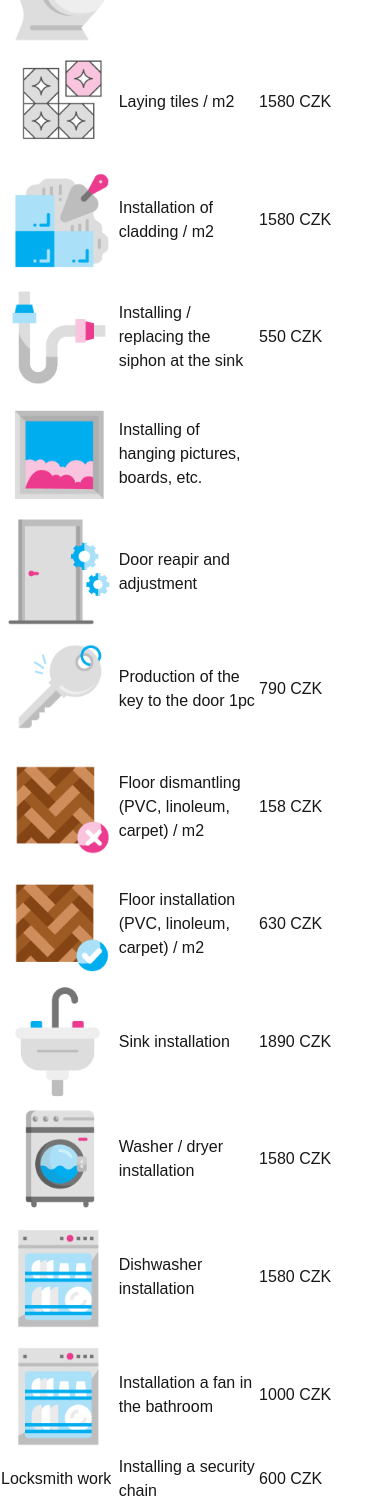
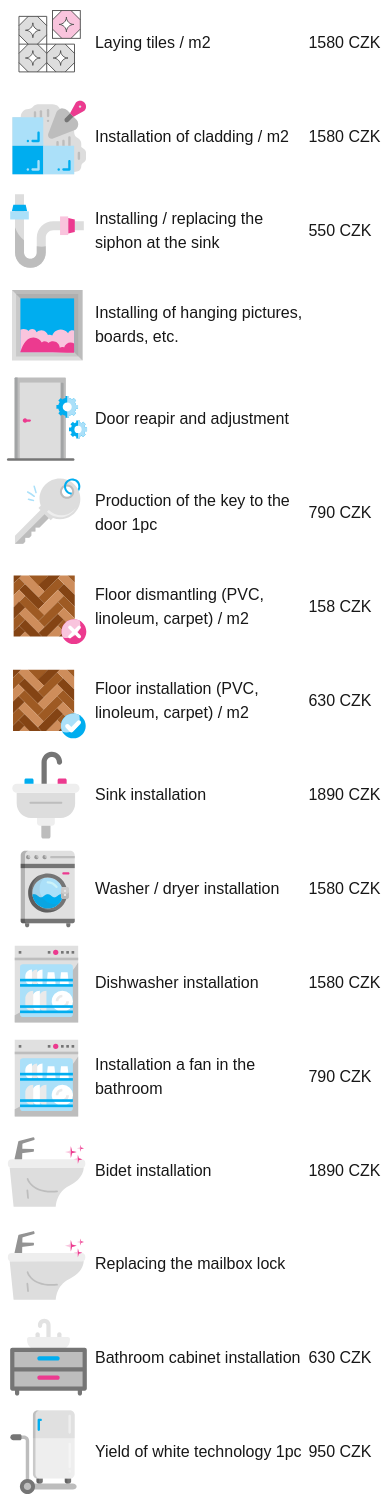
Before and after one commit to HonzaPenicka/plumbering, a Next.js app: page /price-list in a window 390 px wide. Shown: the part 432-1934 px from the top of the page. Built offline with nearby package versions, Linux system fonts and the light colour scheme.

Commit message:
Update price-list.tsx

```diff
--- a/src/pages/price-list.tsx
+++ b/src/pages/price-list.tsx
@@ -84,7 +84,7 @@ export default function PriceList() {
         <meta name="viewport" content="width=device-width, initial-scale=1" />
         <link
           rel="canonical"
-          href="https://www.www.plumberprague.cz/price-list"
+          href="https://www.yourbob.cz/price-list"
         />
       </Head>
       <div
@@ -151,7 +151,7 @@ export default function PriceList() {
                   {/* Installation work */}
                   <tr>
                     <td className="border-b border-blue-500 px-2 py-2 md:px-4 md:py-4">
-                      <img className='w-12 justify-center' src="/img/hero/Instalace - výměna hadic pro vanové baterie - umyvadla - dřezu.png" alt="" />
+                      <img className='w-12 justify-center' src="/img/hero/Instalace - výměna hadic pro vanové baterie - umyvadla - dřezu.svg" alt="" />
                     </td>
                     <td className="border border-blue-500 px-2 py-2 md:px-4 md:py-4">
                       Replacement / instalation of hoses for tub faucets, sinks and basins
@@ -162,7 +162,7 @@ export default function PriceList() {
                   </tr>
                   <tr>
                     <td className="border-0 border-blue-500 px-2 py-2 md:px-4 md:py-4">
-                      <img className='w-12 justify-center' src="/img/hero/Instalace pisoaru .png" alt="" />
+                      <img className='w-12 justify-center' src="/img/hero/Instalace bidetu.svg" alt="" />
                     </td>
                     <td className="border border-blue-500 px-2 py-2 md:px-4 md:py-4">
                       Installation of urinals
@@ -173,7 +173,7 @@ export default function PriceList() {
                   </tr>
                   <tr>
                     <td className="border-t border-blue-500 px-2 py-2 md:px-4 md:py-4">
-                      <img className='w-12 justify-center' src="/img/hero/Instalace toalety.png" alt="" />
+                      <img className='w-12 justify-center' src="/img/hero/Instalace toalety.svg" alt="" />
                     </td>
                     <td className="border border-blue-500 px-2 py-2 md:px-4 md:py-4">
                       Toilet installation
@@ -184,7 +184,7 @@ export default function PriceList() {
                   </tr>
                   <tr>
                     <td className="border-t border-blue-500 px-2 py-2 md:px-4 md:py-4">
-                      <img className='w-12 justify-center' src="/img/hero/Položení dlažby m2.png" alt="" />
+                      <img className='w-12 justify-center' src="/img/hero/Položení dlažby m2.svg" alt="" />
                     </td>
                     <td className="border border-blue-500 px-2 py-2 md:px-4 md:py-4">
                       Laying tiles / m2
@@ -197,7 +197,7 @@ export default function PriceList() {
                   {/* Plumbing work */}
                   <tr>
                     <td className="border-t border-blue-500 px-2 py-2 md:px-4 md:py-4">
-                      <img className='w-12 justify-center' src="/img/hero/Montáž  obkladů m2.png" alt="" />
+                      <img className='w-12 justify-center' src="/img/hero/Montáž  obkladů m2.svg" alt="" />
                     </td>
                     <td className="border border-blue-500 px-2 py-2 md:px-4 md:py-4">
                       Installation of cladding / m2
@@ -208,7 +208,7 @@ export default function PriceList() {
                   </tr>
                   <tr>
                     <td className="border-t border-blue-500 px-2 py-2 md:px-4 md:py-4">
-                      <img className='w-12 justify-center' src="/img/hero/Instalace - výměna syfonu u umyvadla.png" alt="" />
+                      <img className='w-12 justify-center' src="/img/hero/Instalace - výměna syfonu u umyvadla.svg" alt="" />
                     </td>
                     <td className="border border-blue-500 px-2 py-2 md:px-4 md:py-4">
                       Installing / replacing the siphon at the sink
@@ -219,7 +219,7 @@ export default function PriceList() {
                   </tr>
                   <tr>
                     <td className="border-t border-blue-500 px-2 py-2 md:px-4 md:py-4">
-                      <img className='w-12 justify-center' src="/img/hero/Instalace závěsných obrazů - tabulí.png" alt="" />
+                      <img className='w-12 justify-center' src="/img/hero/Instalace závěsných obrazů - tabulí.svg" alt="" />
                     </td>
                     <td className="border border-blue-500 px-2 py-2 md:px-4 md:py-4">
                       Installing of hanging pictures, boards, etc.
@@ -229,7 +229,7 @@ export default function PriceList() {
                   </tr>
                   <tr>
                     <td className="border-t border-blue-500 px-2 py-2 md:px-4 md:py-4">
-                      <img className='w-12 justify-center' src="/img/hero/Oprava a seřízení dveří.png" alt="" />
+                      <img className='w-12 justify-center' src="/img/hero/Oprava a seřízení dveří.svg" alt="" />
                     </td>
                     <td className="border border-blue-500 px-2 py-2 md:px-4 md:py-4">
                       Door reapir and adjustment
@@ -241,7 +241,7 @@ export default function PriceList() {
                   {/* Electrical work */}
                   <tr>
                     <td className="border-t border-blue-500 px-2 py-2 md:px-4 md:py-4">
-                      <img className='w-12 justify-center' src="/img/hero/Výroba klíč.png" alt="" />
+                      <img className='w-12 justify-center' src="/img/hero/Výroba klíč.svg" alt="" />
                     </td>
                     <td className="border border-blue-500 px-2 py-2 md:px-4 md:py-4">
                       Production of the key to the door 1pc
@@ -252,7 +252,7 @@ export default function PriceList() {
                   </tr>
                   <tr>
                     <td className="border-t border-blue-500 px-2 py-2 md:px-4 md:py-4">
-                      <img className='w-12 justify-center' src="/img/hero/Montáž podlahy (pvc, lino, koberec).png" alt="" />
+                      <img className='w-12 justify-center' src="/img/hero/Montáž podlahy (pvc, lino, koberec).svg" alt="" />
                     </td>
                     <td className="border border-blue-500 px-2 py-2 md:px-4 md:py-4">
                       Floor dismantling (PVC, linoleum, carpet) / m2
@@ -263,7 +263,7 @@ export default function PriceList() {
                   </tr>
                   <tr>
                     <td className="border-t border-blue-500 px-2 py-2 md:px-4 md:py-4">
-                      <img className='w-12 justify-center' src="/img/hero/Demontáž podlady (pvc, lino, koberec).png" alt="" />
+                      <img className='w-12 justify-center' src="/img/hero/Demontáž podlady (pvc, lino, koberec).svg" alt="" />
                     </td>
                     <td className="border border-blue-500 px-2 py-2 md:px-4 md:py-4">
                       Floor installation (PVC, linoleum, carpet) / m2
@@ -276,7 +276,7 @@ export default function PriceList() {
                   {/* Painting and decorating work */}
                   <tr>
                     <td className="border-t border-blue-500 px-2 py-2 md:px-4 md:py-4">
-                      <img className='w-12 justify-center' src="/img/hero/Instalace umyvadla.png" alt="" />
+                      <img className='w-12 justify-center' src="/img/hero/Instalace umyvadla.svg" alt="" />
                     </td>
                     <td className="border border-blue-500 px-2 py-2 md:px-4 md:py-4">
                       Sink installation
@@ -287,7 +287,7 @@ export default function PriceList() {
                   </tr>
                   <tr>
                     <td className="border-t border-blue-500 px-2 py-2 md:px-4 md:py-4">
-                      <img className='w-12 justify-center' src="/img/hero/Instalace pračky - sušičky.png" alt="" />
+                      <img className='w-12 justify-center' src="/img/hero/Instalace pračky - sušičky.svg" alt="" />
                     </td>
                     <td className="border border-blue-500 px-2 py-2 md:px-4 md:py-4">
                       Washer / dryer installation
@@ -298,7 +298,7 @@ export default function PriceList() {
                   </tr>
                   <tr>
                     <td className="border-t border-blue-500 px-2 py-2 md:px-4 md:py-4">
-                      <img className='w-12 justify-center' src="/img/hero/Instalace myčky nádobí.png" alt="" />
+                      <img className='w-12 justify-center' src="/img/hero/Instalace myčky nádobí.svg" alt="" />
                     </td>
                     <td className="border border-blue-500 px-2 py-2 md:px-4 md:py-4">
                       Dishwasher installation
@@ -311,140 +311,224 @@ export default function PriceList() {
                   {/* Locksmith work */}
                   <tr>
                     <td className="border-t border-blue-500 px-2 py-2 md:px-4 md:py-4">
-                      <img className='w-12 justify-center' src="/img/hero/Instalace myčky nádobí.png" alt="" />
+                      <img className='w-12 justify-center' src="/img/hero/Instalace myčky nádobí.svg" alt="" />
                     </td>
                     <td className="border border-blue-500 px-2 py-2 md:px-4 md:py-4">
                       Installation a fan in the bathroom
                     </td>
                     <td className="border border-blue-500 px-2 py-2 md:px-4 md:py-4">
-                      1000 CZK
+                      790 CZK
                     </td>
                   </tr>
                   <tr>
-                    <td className="border border-blue-500 px-2 py-2 md:px-4 md:py-4">
-                      Locksmith work
+                    <td className="border-t border-blue-500 px-2 py-2 md:px-4 md:py-4">
+                      <img className='w-12 justify-center' src="/img/hero/Instalace bidetu.svg" alt="" />
                     </td>
                     <td className="border border-blue-500 px-2 py-2 md:px-4 md:py-4">
-                      Installing a security chain
+                      Bidet installation
                     </td>
                     <td className="border border-blue-500 px-2 py-2 md:px-4 md:py-4">
-                      600 CZK
+                      1890 CZK
                     </td>
                   </tr>
 
                   {/* Garden and outdoor maintenance */}
                   <tr>
-                    <td className="border border-blue-500 px-2 py-2 md:px-4 md:py-4">
-                      Garden and outdoor maintenance
+                    <td className="border-t border-blue-500 px-2 py-2 md:px-4 md:py-4">
+                      <img className='w-12 justify-center' src="/img/hero/Instalace bidetu.svg" alt="" />
                     </td>
                     <td className="border border-blue-500 px-2 py-2 md:px-4 md:py-4">
-                      Mowing lawns, trimming bushes
+                      Replacing the mailbox lock
                     </td>
                     <td className="border border-blue-500 px-2 py-2 md:px-4 md:py-4">
-                      600 CZK/hour
                     </td>
                   </tr>
                   <tr>
-                    <td className="border border-blue-500 px-2 py-2 md:px-4 md:py-4">
-                      Garden and outdoor maintenance
+                    <td className="border-t border-blue-500 px-2 py-2 md:px-4 md:py-4">
+                      <img className='w-12 justify-center' src="/img/hero/Instalace koupelnové skříňky.svg" alt="" />
                     </td>
                     <td className="border border-blue-500 px-2 py-2 md:px-4 md:py-4">
-                      Minor flowerbed maintenance
+                      Bathroom cabinet installation
                     </td>
                     <td className="border border-blue-500 px-2 py-2 md:px-4 md:py-4">
-                      600 CZK/hour
+                      630 CZK
                     </td>
                   </tr>
                   <tr>
-                    <td className="border border-blue-500 px-2 py-2 md:px-4 md:py-4">
-                      Garden and outdoor maintenance
+                    <td className="border-t border-blue-500 px-2 py-2 md:px-4 md:py-4">
+                      <img className='w-12 justify-center' src="/img/hero/Výnos bíle techniky 1ks.svg" alt="" />
                     </td>
                     <td className="border border-blue-500 px-2 py-2 md:px-4 md:py-4">
-                      Fence and gate repairs
+                      Yield of white technology 1pc
                     </td>
                     <td className="border border-blue-500 px-2 py-2 md:px-4 md:py-4">
-                      1000 CZK/task
+                      950 CZK
                     </td>
                   </tr>
 
                   {/* Minor indoor repairs */}
                   <tr>
-                    <td className="border border-blue-500 px-2 py-2 md:px-4 md:py-4">
-                      Minor indoor repairs
+                    <td className="border-t border-blue-500 px-2 py-2 md:px-4 md:py-4">
+                      <img className='w-12 justify-center' src="/img/hero/Instalace sprchového koutu.svg" alt="" />
                     </td>
                     <td className="border border-blue-500 px-2 py-2 md:px-4 md:py-4">
-                      Repairing doors and hinges
+                      Shower enclosure installation
                     </td>
                     <td className="border border-blue-500 px-2 py-2 md:px-4 md:py-4">
-                      600 CZK/item
+                      1890 CZK
                     </td>
                   </tr>
                   <tr>
-                    <td className="border border-blue-500 px-2 py-2 md:px-4 md:py-4">
-                      Minor indoor repairs
+                    <td className="border-t border-blue-500 px-2 py-2 md:px-4 md:py-4">
+                      <img className='w-12 justify-center' src="/img/hero/Instalace topného elektro žebříku.svg" alt="" />
                     </td>
                     <td className="border border-blue-500 px-2 py-2 md:px-4 md:py-4">
-                      Replacing seals
+                      Installation of electric heating ladder
                     </td>
                     <td className="border border-blue-500 px-2 py-2 md:px-4 md:py-4">
-                      400 CZK/window/door
+                      950 CZK
                     </td>
                   </tr>
                   <tr>
-                    <td className="border border-blue-500 px-2 py-2 md:px-4 md:py-4">
-                      Minor indoor repairs
+                    <td className="border-t border-blue-500 px-2 py-2 md:px-4 md:py-4">
+                      <img className='w-12 justify-center' src="/img/hero/Výměna boileru.svg" alt="" />
                     </td>
                     <td className="border border-blue-500 px-2 py-2 md:px-4 md:py-4">
-                      Kitchen cabinet door maintenance
+                      Boiler replacement
                     </td>
                     <td className="border border-blue-500 px-2 py-2 md:px-4 md:py-4">
-                      600 CZK/door
+                      2360 CZK
                     </td>
                   </tr>
                   <tr>
-                    <td className="border border-blue-500 px-2 py-2 md:px-4 md:py-4">
-                      Minor indoor repairs
+                    <td className="border-t border-blue-500 px-2 py-2 md:px-4 md:py-4">
+                      <img className='w-12 justify-center' src="/img/hero/Výměna lustru.svg" alt="" />
                     </td>
                     <td className="border border-blue-500 px-2 py-2 md:px-4 md:py-4">
-                      Floor repairs
+                      Chandelier replacement
                     </td>
                     <td className="border border-blue-500 px-2 py-2 md:px-4 md:py-4">
-                      700 CZK/m²
+                      790 CZK
                     </td>
                   </tr>
 
                   {/* Seasonal maintenance */}
                   <tr>
-                    <td className="border border-blue-500 px-2 py-2 md:px-4 md:py-4">
-                      Seasonal maintenance
+                    <td className="border-t border-blue-500 px-2 py-2 md:px-4 md:py-4">
+                      <img className='w-12 justify-center' src="/img/hero/Instalace TV.svg" alt="" />
                     </td>
                     <td className="border border-blue-500 px-2 py-2 md:px-4 md:py-4">
-                      Gutter cleaning and maintenance
+                      TV installation
                     </td>
                     <td className="border border-blue-500 px-2 py-2 md:px-4 md:py-4">
-                      1000 CZK
+                      950 CZK
                     </td>
                   </tr>
                   <tr>
-                    <td className="border border-blue-500 px-2 py-2 md:px-4 md:py-4">
-                      Seasonal maintenance
+                    <td className="border-t border-blue-500 px-2 py-2 md:px-4 md:py-4">
+                      <img className='w-12 justify-center' src="/img/hero/Instalace varné eletrické desky .png" alt="" />
                     </td>
                     <td className="border border-blue-500 px-2 py-2 md:px-4 md:py-4">
-                      Christmas decoration installation
+                      Installation of kitchen electric hob
                     </td>
                     <td className="border border-blue-500 px-2 py-2 md:px-4 md:py-4">
-                      1000 CZK/hour
+                      950 CZK
                     </td>
                   </tr>
                   <tr>
-                    <td className="border border-blue-500 px-2 py-2 md:px-4 md:py-4">
-                      Seasonal maintenance
+                    <td className="border-t border-blue-500 px-2 py-2 md:px-4 md:py-4">
+                      <img className='w-12 justify-center' src="/img/hero/Instalace eketricke - plynové trouby.svg" alt="" />
                     </td>
                     <td className="border border-blue-500 px-2 py-2 md:px-4 md:py-4">
-                      Moving heavy objects
+                      Electric/gas oven installation
                     </td>
                     <td className="border border-blue-500 px-2 py-2 md:px-4 md:py-4">
-                      600 CZK/hour
+                      950 CZK
+                    </td>
+                  </tr>
+                  <tr>
+                    <td className="border-t border-blue-500 px-2 py-2 md:px-4 md:py-4">
+                      <img className='w-12 justify-center' src="/img/hero/Instalace a přenos routeru.svg" alt="" />
+                    </td>
+                    <td className="border border-blue-500 px-2 py-2 md:px-4 md:py-4">
+                      Router installation and transfer
+                    </td>
+                    <td className="border border-blue-500 px-2 py-2 md:px-4 md:py-4">
+                      950 CZK
+                    </td>
+                  </tr>
+                  <tr>
+                    <td className="border-t border-blue-500 px-2 py-2 md:px-4 md:py-4">
+                      <img className='w-12 justify-center' src="/img/hero/Montáž police 1ks.svg" alt="" />
+                    </td>
+                    <td className="border border-blue-500 px-2 py-2 md:px-4 md:py-4">
+                      Installation of shelves, mirrors 1pc
+                    </td>
+                    <td className="border border-blue-500 px-2 py-2 md:px-4 md:py-4">
+                      630 CZK
+                    </td>
+                  </tr>
+                  <tr>
+                    <td className="border-t border-blue-500 px-2 py-2 md:px-4 md:py-4">
+                      <img className='w-12 justify-center' src="/img/hero/Výměna vchodových dveří.svg" alt="" />
+                    </td>
+                    <td className="border border-blue-500 px-2 py-2 md:px-4 md:py-4">
+                      Replacement of entrance doors
+                    </td>
+                    <td className="border border-blue-500 px-2 py-2 md:px-4 md:py-4">
+                      3 950 CZK
+                    </td>
+                  </tr>
+                  <tr>
+                    <td className="border-t border-blue-500 px-2 py-2 md:px-4 md:py-4">
+                      <img className='w-12 justify-center' src="/img/hero/Výměna vnitřních dveří do pokoje.svg" alt="" />
+                    </td>
+                    <td className="border border-blue-500 px-2 py-2 md:px-4 md:py-4">
+                      Replacing interior doors to a room
+                    </td>
+                    <td className="border border-blue-500 px-2 py-2 md:px-4 md:py-4">
+                      2360 CZK
+                    </td>
+                  </tr>
+                  <tr>
+                    <td className="border-t border-blue-500 px-2 py-2 md:px-4 md:py-4">
+                      <img className='w-12 justify-center' src="/img/hero/Instalace - oprava - výměna dveřních klik.svg" alt="" />
+                    </td>
+                    <td className="border border-blue-500 px-2 py-2 md:px-4 md:py-4">
+                      Installation / repair / replacement of door handles
+                    </td>
+                    <td className="border border-blue-500 px-2 py-2 md:px-4 md:py-4">
+                    </td>
+                  </tr>
+                  <tr>
+                    <td className="border-t border-blue-500 px-2 py-2 md:px-4 md:py-4">
+                      <img className='w-12 justify-center' src="/img/hero/Instalace - výměna zámku od dveří.svg" alt="" />
+                    </td>
+                    <td className="border border-blue-500 px-2 py-2 md:px-4 md:py-4">
+                      Installing / replacing the door lock insert
+                    </td>
+                    <td className="border border-blue-500 px-2 py-2 md:px-4 md:py-4">
+                      480 CZK
+                    </td>
+                  </tr>
+                  <tr>
+                    <td className="border-t border-blue-500 px-2 py-2 md:px-4 md:py-4">
+                      <img className='w-12 justify-center' src="/img/hero/Montáž police 1ks.svg" alt="" />
+                    </td>
+                    <td className="border border-blue-500 px-2 py-2 md:px-4 md:py-4">
+                      Installation of curtains rails
+                    </td>
+                    <td className="border border-blue-500 px-2 py-2 md:px-4 md:py-4">
+                    </td>
+                  </tr>
+                  <tr>
+                    <td className="border-t border-blue-500 px-2 py-2 md:px-4 md:py-4">
+                      <img className='w-12 justify-center' src="/img/hero/Výměna boileru.svg" alt="" />
+                    </td>
+                    <td className="border border-blue-500 px-2 py-2 md:px-4 md:py-4">
+                      Kitchen / bathroom tap replacement
+                    </td>
+                    <td className="border border-blue-500 px-2 py-2 md:px-4 md:py-4">
                     </td>
                   </tr>
                 </tbody>
@@ -542,7 +626,7 @@ export default function PriceList() {
                   Contact us!
                 </button>
 
-                <img src="/qr/whatsapp.png" loading="lazy" width="25%" />
+                <img src="/qr/whatsapp.svg" loading="lazy" width="25%" />
               </a>
             </div>
           </section>
```
